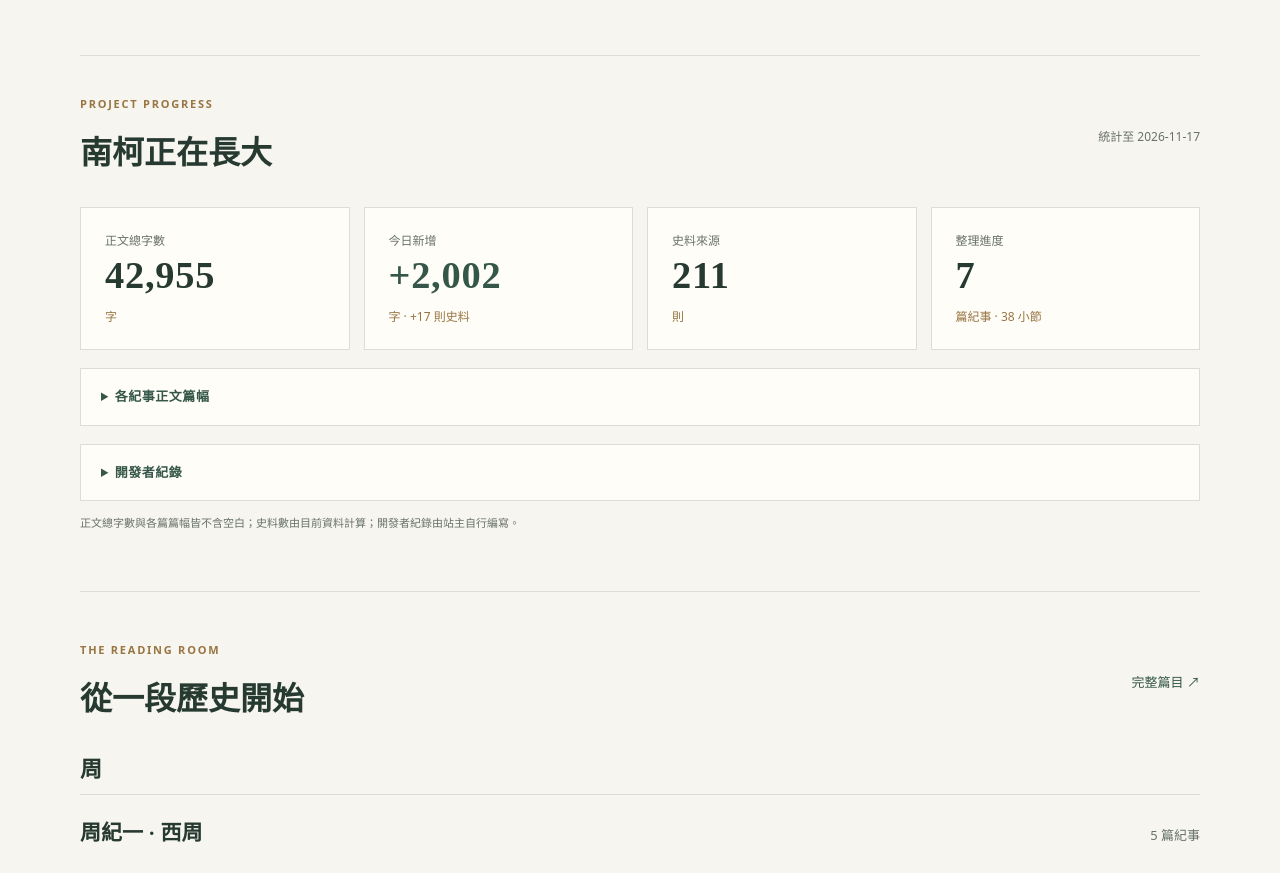
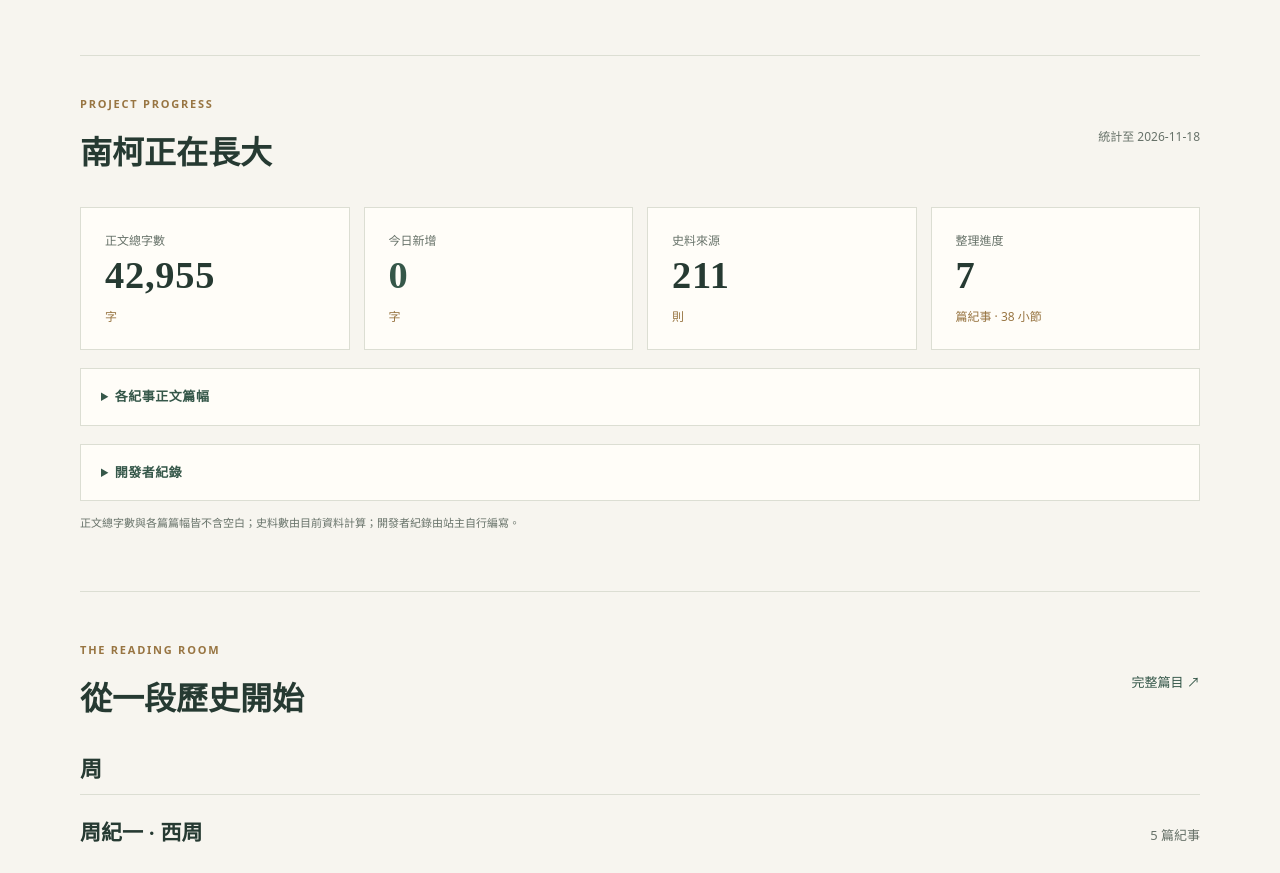
Before and after one commit to kevinkcko8-svg/nanko, a plain HTML site: page index.html in a window 1280 px wide. Shown: the part 1093-1966 px from the top of the page. Drawn offline with Linux system fonts and the light colour scheme.

Commit message:
Rebuild public pages from site-data.json

```diff
--- a/index.html
+++ b/index.html
@@ -10,10 +10,10 @@
 <section class="hero wrap"><div><p class="eyebrow">中國歷史 · 紀事本末 · 史料共讀</p><h1>循一事讀歷史，<br>據一書尋來處。</h1><p class="lead">南柯紀事是一個持續編纂的歷史閱讀計畫。<br>把事件的來龍去脈寫在一起，也把所據史料攤開，<br class="wide-only">邀你一起讀、提問、辨析。</p><div class="actions"><a class="button" href="contents.html">從西周開始讀 <span>↗</span></a><a class="button secondary" href="community.html">找人一起聊歷史</a></div><p class="hero-note">目前收錄 7 篇紀事 · 38 個小節 · 正文與史料對讀</p></div><div class="hero-art" aria-hidden="true"><span class="art-label">南柯藏讀 · 周</span><div class="vertical-poem">序時記事<br>逐事而書</div><div class="art-line"></div><span class="art-seal"><span>南柯</span><span>紀事</span></span><span class="art-bottom">讀史，也尋同好。</span></div></section>
 <section class="wrap section editorial-method" aria-labelledby="editorial-method-title"><div class="section-heading"><div><p class="eyebrow">HOW THIS SITE IS COMPILED</p><h2 id="editorial-method-title">關於編纂方式</h2></div></div><div class="method-content"><p>我嘗試採用紀事本末體的方式，盡量依照時間順序，先按時代分「紀」，再在各個大紀事之下劃分若干小紀事，將不同史書中記載的歷史事件整理在一起，並在網站上附上相關史料，方便閱讀與對照。</p><p>為了盡量避免曲解原意，正文大多保留古籍原文的字句，再加以整合與編排。若不同史料的記載有所牴牾，目前原則上暫以正史為準，其餘說法則以「或曰」的形式呈現。</p></div></section>
 <section class="wrap section progress-section" aria-labelledby="progress-title">
-  <div class="section-heading"><div><p class="eyebrow">PROJECT PROGRESS</p><h2 id="progress-title">南柯正在長大</h2></div><span class="progress-date">統計至 2026-11-17</span></div>
+  <div class="section-heading"><div><p class="eyebrow">PROJECT PROGRESS</p><h2 id="progress-title">南柯正在長大</h2></div><span class="progress-date">統計至 2026-11-18</span></div>
   <div class="stats-grid">
     <article class="stat-card"><span>正文總字數</span><strong>42,955</strong><small>字</small></article>
-    <article class="stat-card"><span>今日新增</span><strong class="positive">+2,002</strong><small>字 · +17 則史料</small></article>
+    <article class="stat-card"><span>今日新增</span><strong class="positive">0</strong><small>字</small></article>
     <article class="stat-card"><span>史料來源</span><strong>211</strong><small>則</small></article>
     <article class="stat-card"><span>整理進度</span><strong>7</strong><small>篇紀事 · 38 小節</small></article>
   </div>
```
